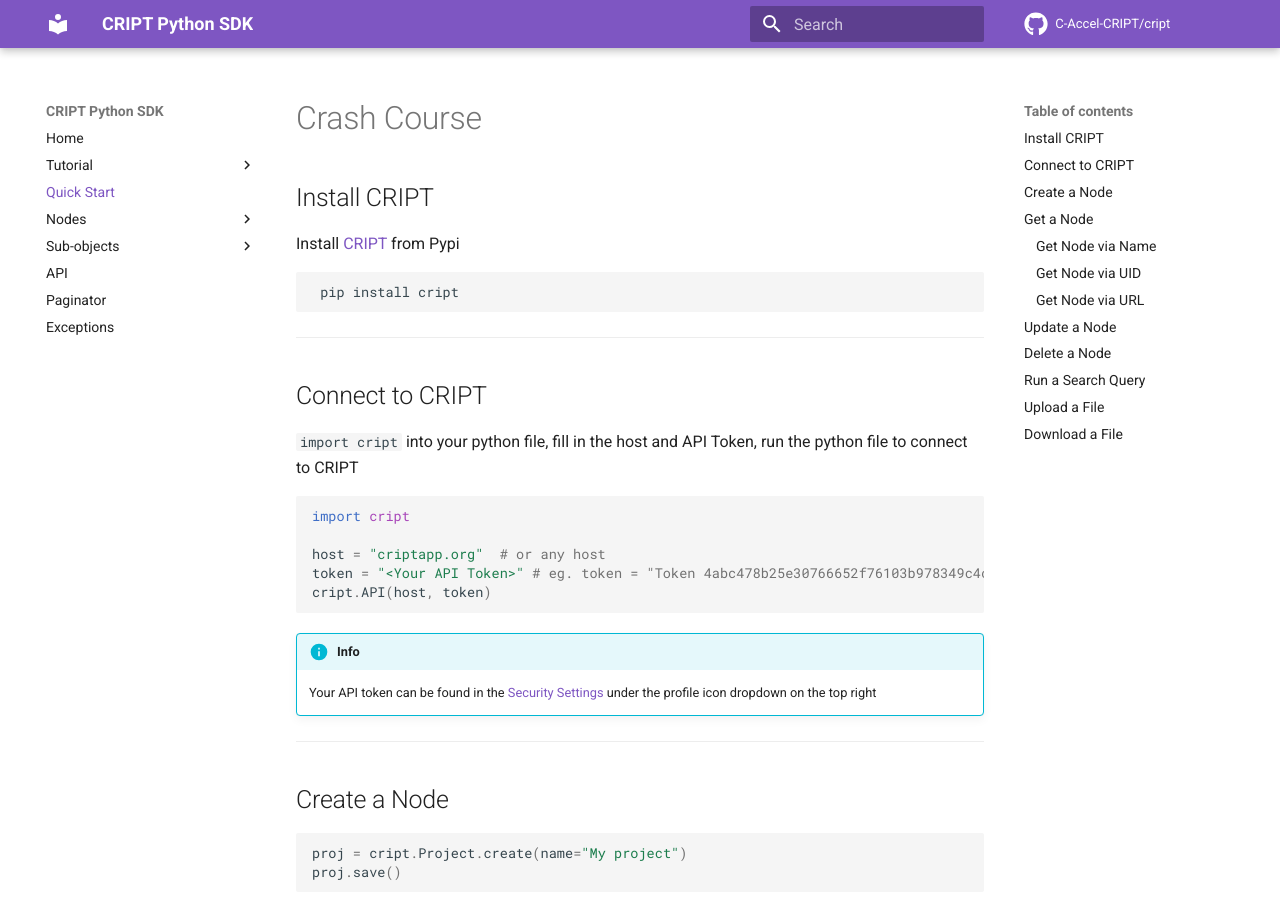
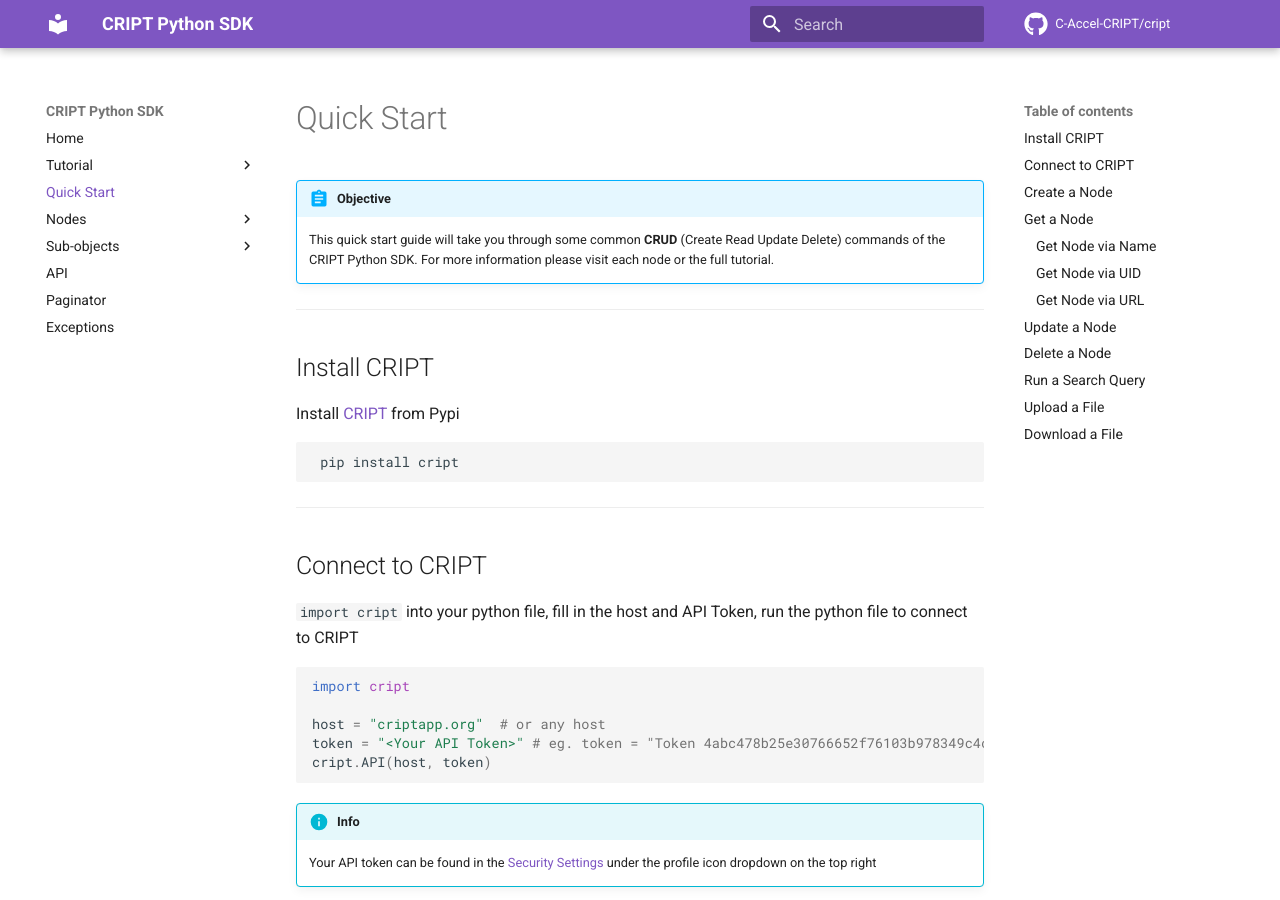
Before and after one commit to C-Accel-CRIPT/sdk-archive, an MkDocs documentation site: the page built from docs/quickstart.md, in a window 1280 px wide and 900 px high. Built offline with MkDocs 1.6.1 and Material for MkDocs 9.7.7, drawn with Linux system fonts in a browser that asks for light colours; comment, search, counter and statistics services are not loaded.

Commit message:
added objective abstract to top of quickstart.md

```diff
--- a/docs/quickstart.md
+++ b/docs/quickstart.md
@@ -1,4 +1,9 @@
-# Crash Course
+# Quick Start
+
+!!! abstract "Objective"
+    This quick start guide will take you through some common **CRUD** (Create Read Update Delete) commands of the CRIPT Python SDK. For more information please visit each node or the full tutorial.
+
+---
 
 ## Install CRIPT
 Install <a href="https://pypi.org/project/cript/" target="_blank">CRIPT</a> from Pypi
```
